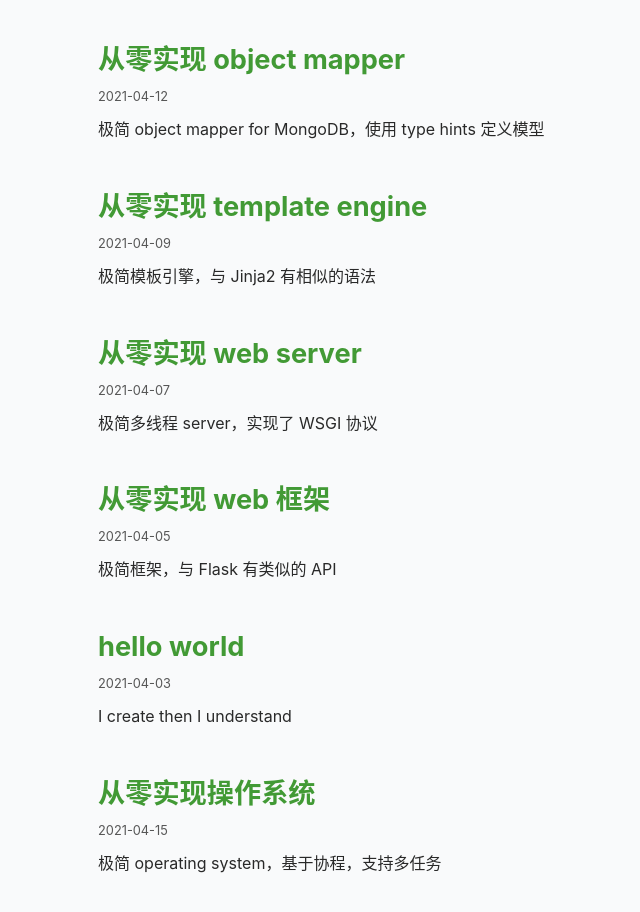
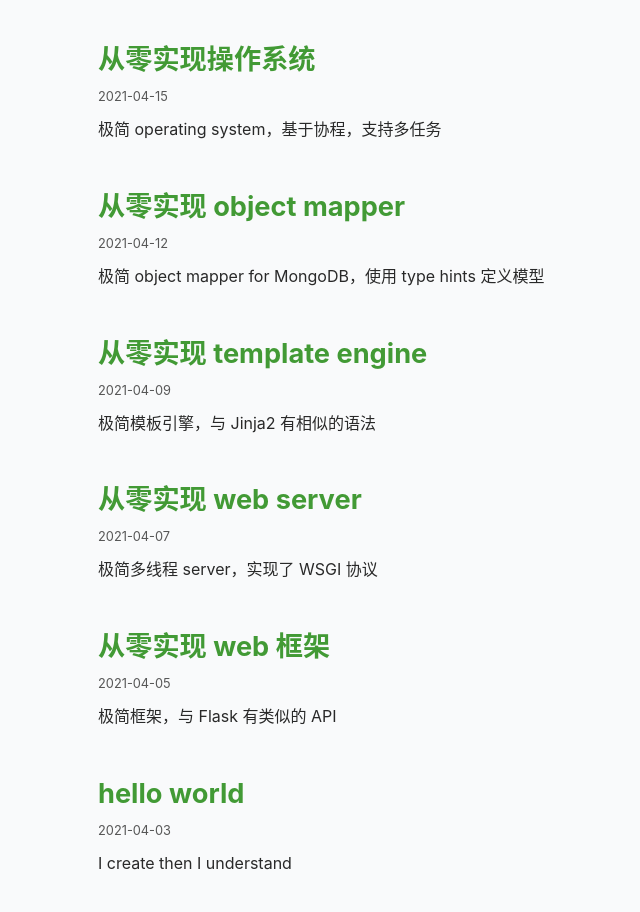
Before and after one commit to cymoo/daydream.site_gatsby, a Gatsby site: page / in a window 1280 px wide. Shown: the part 300-1212 px from the top of the page, without its empty margins (227-867 px from the left). Built offline with nearby package versions, Linux system fonts and the light colour scheme; Gatsby itself is replaced by a stand-in of ours.

Commit message:
fix wrong date

```diff
--- a/content/blog/how-to-build-an-os/index.md
+++ b/content/blog/how-to-build-an-os/index.md
@@ -1,6 +1,6 @@
 ---
 title: 从零实现操作系统
 visible: true
-date: 2021-04-015
+date: 2021-04-15
 description: 极简 operating system，基于协程，支持多任务
 ---
```
